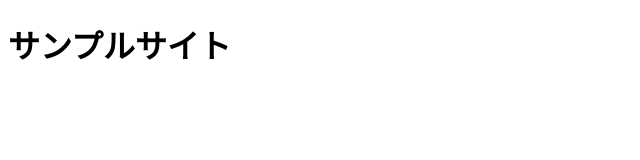
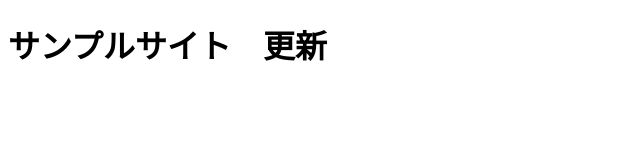
Before and after one commit to t-7-7-7-m/test, a plain HTML site: page index.html in a window 1280 px wide. Shown: the whole page, without its empty margins (0-640 px from the left). Drawn offline with Linux system fonts and the light colour scheme.

Commit message:
はじめての更新
更新しましたよ

```diff
--- a/index.html
+++ b/index.html
@@ -6,6 +6,6 @@
 </head>
 
 <body>
-	<h1>サンプルサイト</h1>
+	<h1>サンプルサイト　更新</h1>
 </body>
 </html>
```
